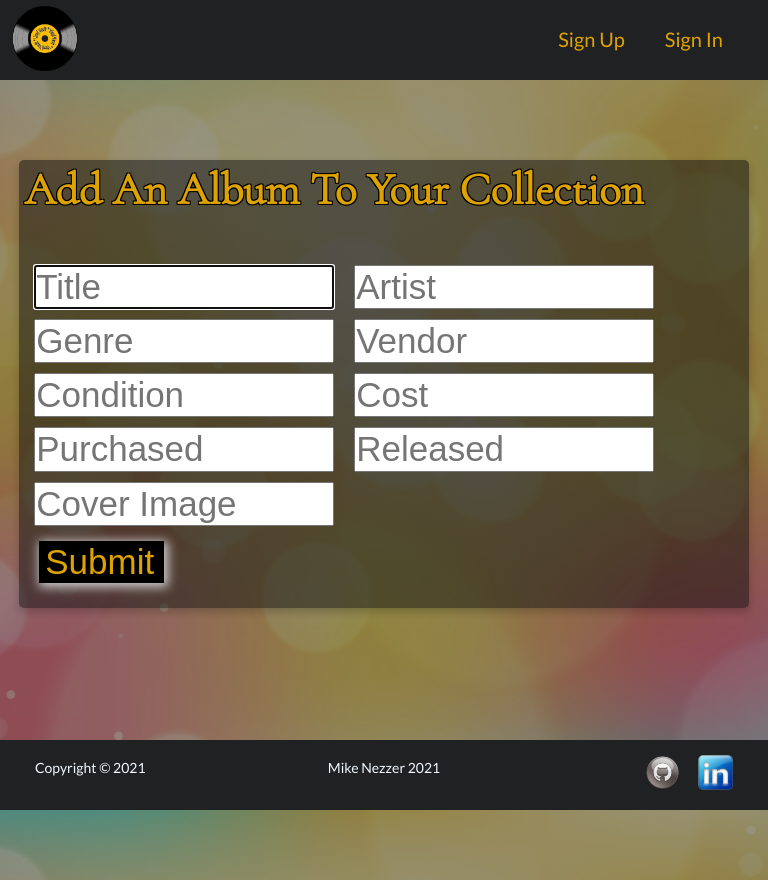
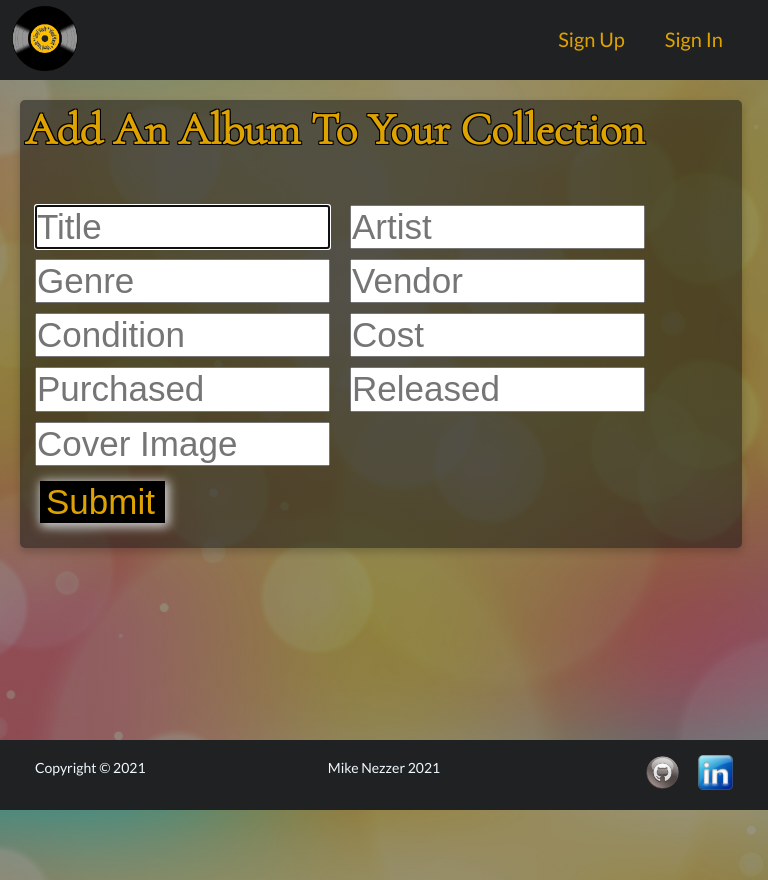
Before and after one commit to mnezz1131/Vinyl-Vault, a React (Create React App) app in the folder client/: page /add-album in a window 768 px wide. Built offline with nearby package versions, Linux system fonts and the light colour scheme; no server answers; a web font is replaced by a local one.

Commit message:
create album media

```diff
--- a/client/src/screens/AlbumCreate/AlbumCreate.css
+++ b/client/src/screens/AlbumCreate/AlbumCreate.css
@@ -112,7 +112,7 @@
     font-size: 25px;
     width: 100px;
     margin-top: 10px;
-    margin-left: 20px;
+    margin-left: 80px 20px 20px 20px;
   }
 }
 /* $$$$$$$$$$$$$$$$$$$$$$$$$$$$$$$$$$$$$$$$$$$$$$$$$$$$$$$$$$$$$$$$$$$$$$$$$$$$$$$$ */
@@ -120,9 +120,10 @@
   .create-album-container {
     flex-direction: column;
     margin-top: 80px;
-    width: 95%;
+    width: 94%;
     justify-content: center;
     align-items: center;
+margin: 20px;
   }
   .album-create-title {
     width: 100%;
@@ -132,7 +133,7 @@
   .album-create-inputbox {
     font-size: 35px;
     margin: 5px;
-    width: 300px;
+    width: 295px;
     margin-left: 15px;
     padding: 0px;
   }
```
